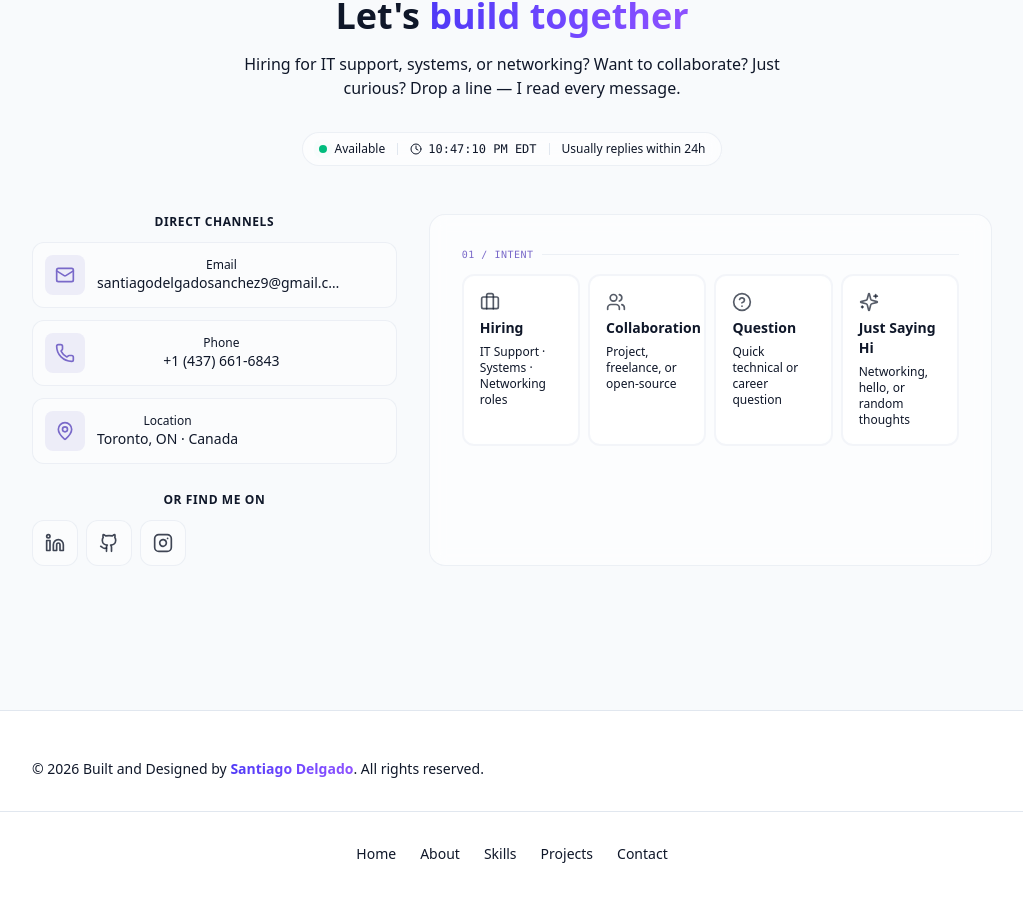
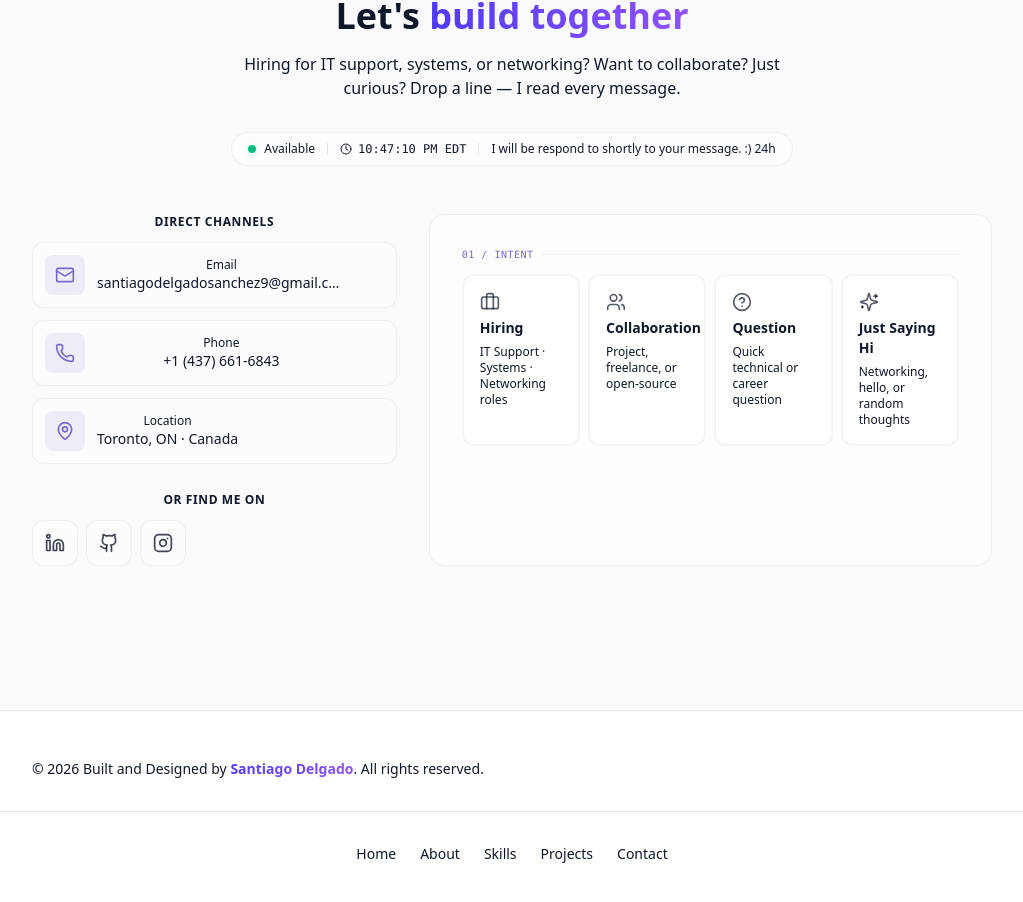
Before and after one commit to Santi2307/santi-portafolio, a React (Vite) app: page / in a window 1280 px wide. Shown: the part 5724-6626 px from the top of the page, without its empty margins (128-1151 px from the left). Built offline with nearby package versions, Linux system fonts and the light colour scheme.

Commit message:
updates and fix bugs

```diff
--- a/src/components/ContactSection.jsx
+++ b/src/components/ContactSection.jsx
@@ -202,7 +202,7 @@ const LiveStatusBar = () => {
 
       {/* Response time */}
       <span className="text-muted-foreground">
-        Usually replies within{" "}
+        I will be respond to shortly to your message. :){" "}
         <span className="font-medium text-foreground">24h</span>
       </span>
     </div>
```
